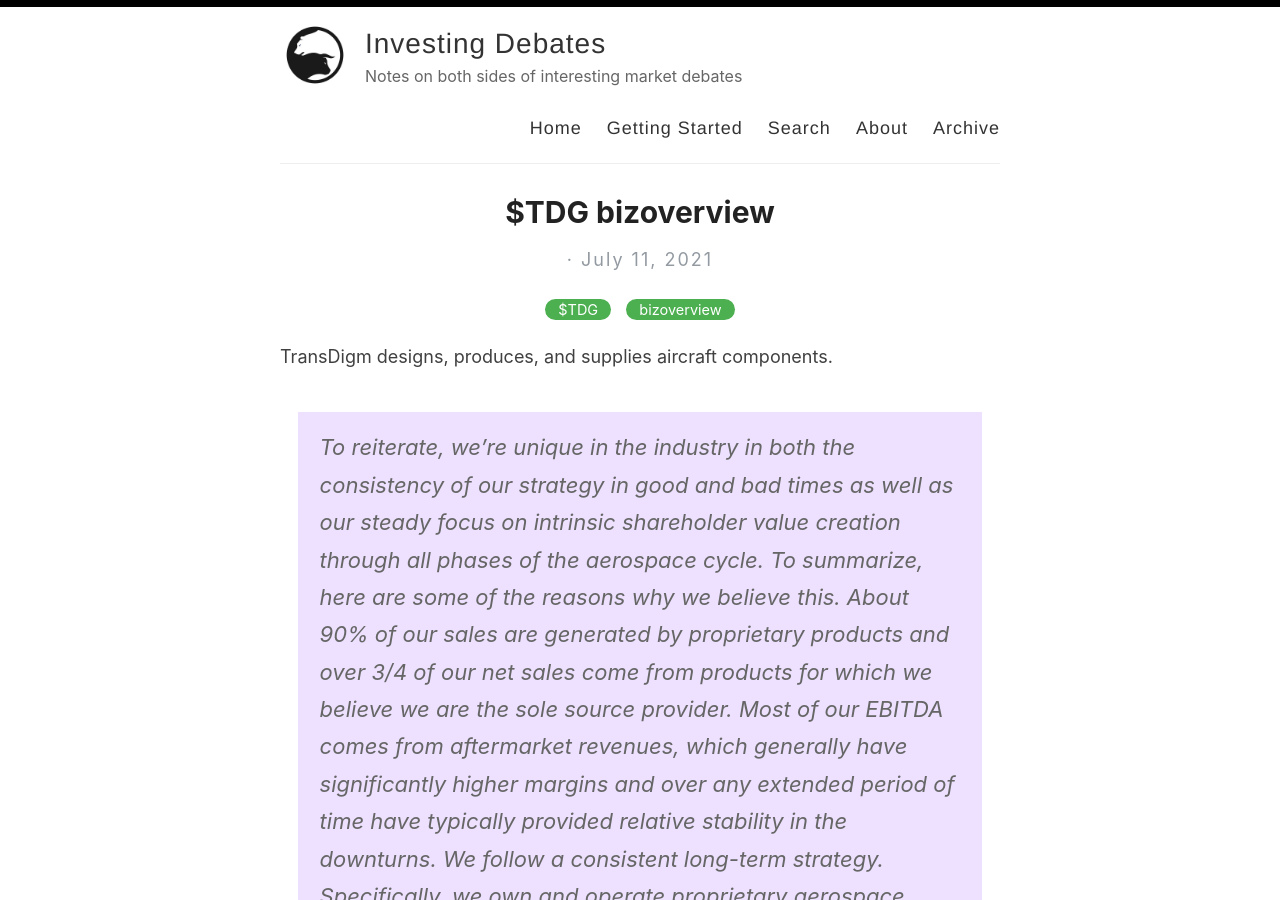
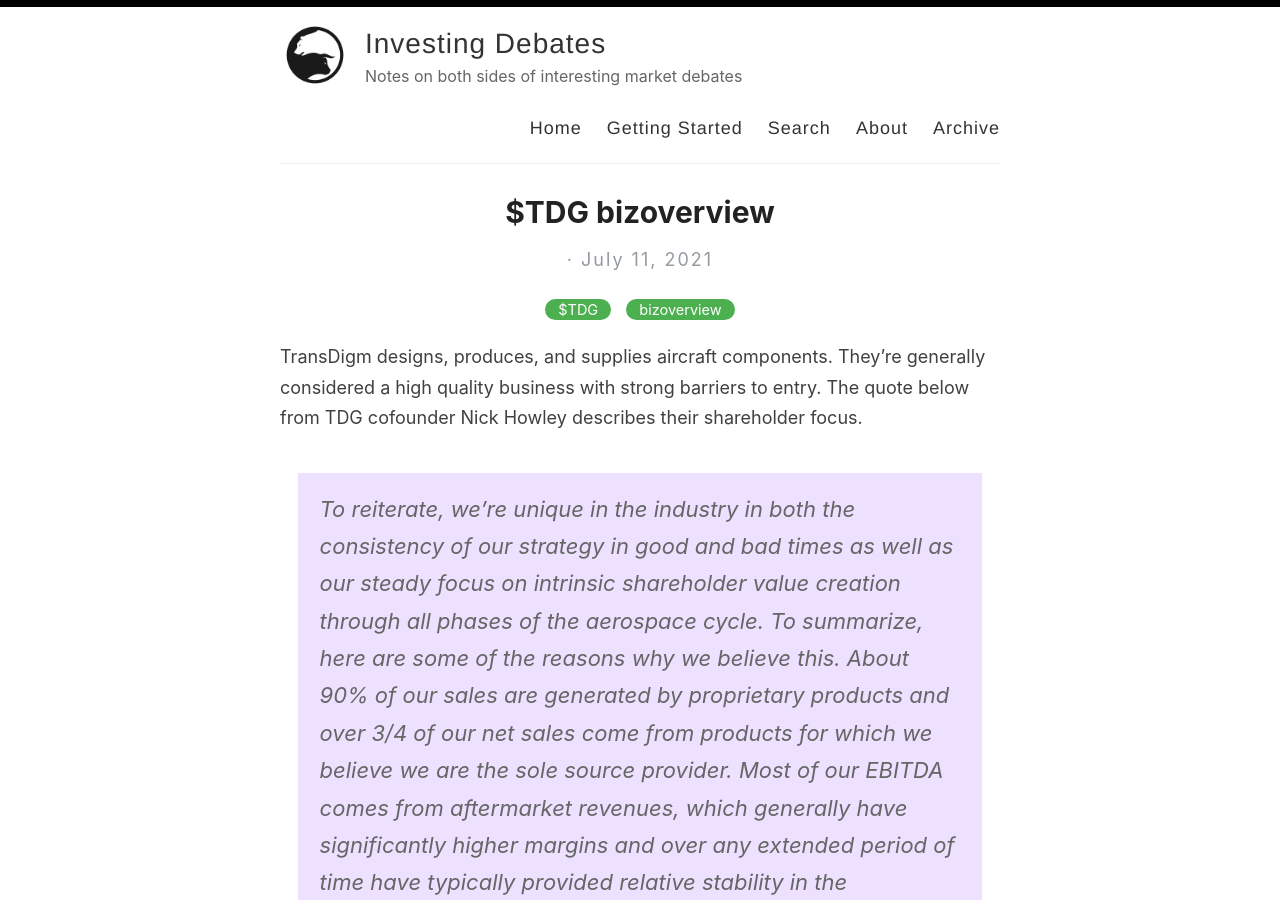
Before and after one commit to investingdebates/investingdebates.github.io, a Jekyll site: the page built from _posts/2021-07-11-tdg-bizoverview.md, in a window 1280 px wide and 900 px high. Built offline with Jekyll 4.4.1, drawn with Linux system fonts in a browser that asks for light colours.

Commit message:
Update 2021-07-11-tdg-bizoverview.md

```diff
--- a/_posts/2021-07-11-tdg-bizoverview.md
+++ b/_posts/2021-07-11-tdg-bizoverview.md
@@ -4,7 +4,7 @@ title: $TDG bizoverview
 categories: $TDG bizoverview
 ---
 
-TransDigm designs, produces, and supplies aircraft components.
+TransDigm designs, produces, and supplies aircraft components. They're generally considered a high quality business with strong barriers to entry. The quote below from TDG cofounder Nick Howley describes their shareholder focus.
 
 >To reiterate, we're unique in the industry in both the consistency of our strategy in good and bad times as well as our steady focus on intrinsic shareholder value creation through all phases of the aerospace cycle. To summarize, here are some of the reasons why we believe this.
 >About 90% of our sales are generated by proprietary products and over 3/4 of our net sales come from products for which we believe we are the sole source provider.
```
